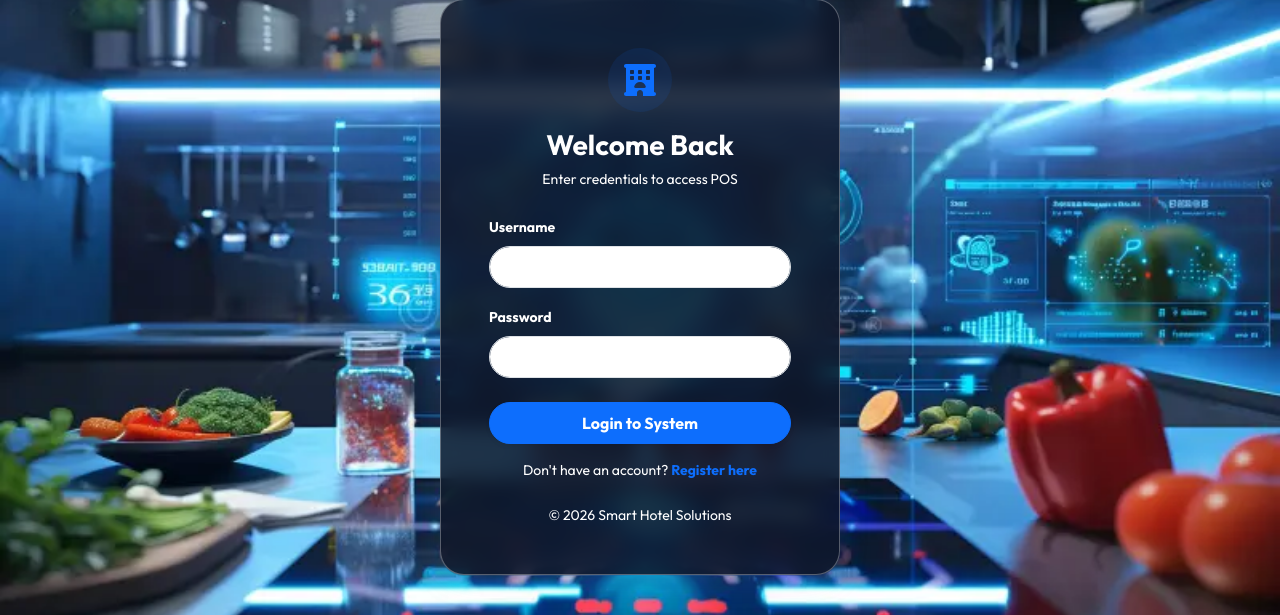
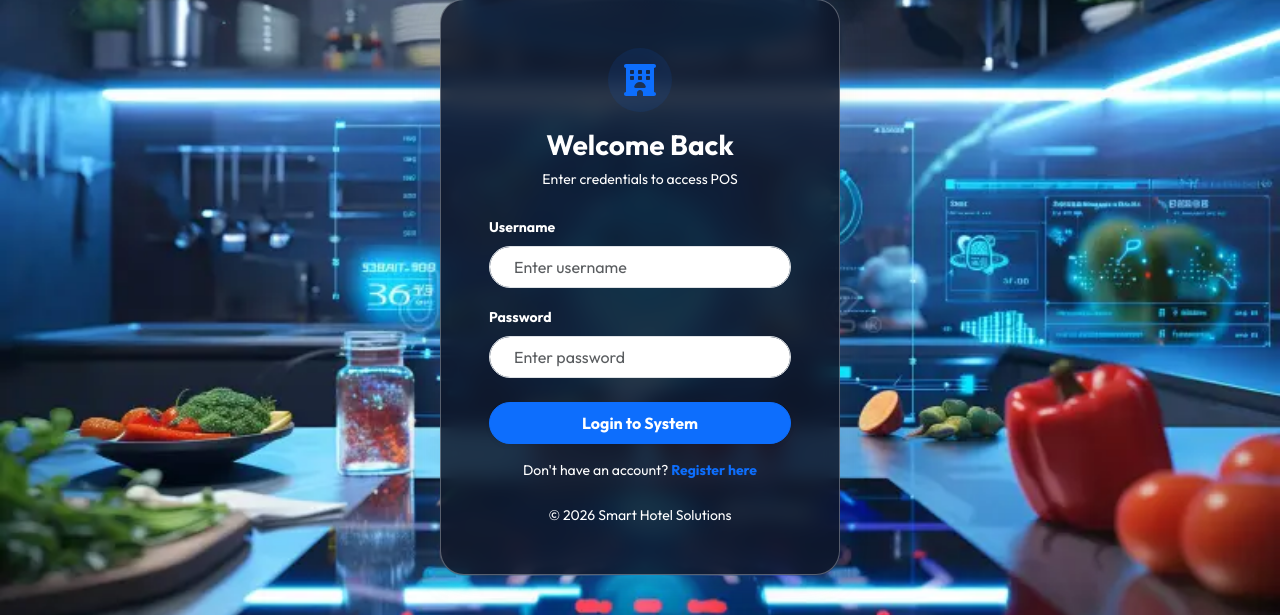
Before and after one commit to balajipalanisamy146/Grand_serve-hotel-billing-system, a Flask app: page /login in a window 1280 px wide. Shown: the part 113-728 px from the top of the page. Run offline with Flask 3, Linux system fonts and the light colour scheme; some libraries are stand-ins or nearby versions.

Commit message:
add input placeholder for login

```diff
--- a/templates/login.html
+++ b/templates/login.html
@@ -40,15 +40,15 @@
         <form id="loginForm">
             <div class="mb-3 text-start">
                 <label class="form-label text-white small fw-bold">Username</label>
-                <input type="text" class="form-control rounded-pill px-4 py-2" id="username" required>
+                <input type="text" class="form-control rounded-pill px-4 py-2" id="username" placeholder="Enter username" required>
             </div>
             <div class="mb-4 text-start">
                 <label class="form-label text-white small fw-bold">Password</label>
-                <input type="password" class="form-control rounded-pill px-4 py-2" id="password" required>
+                <input type="password" class="form-control rounded-pill px-4 py-2" id="password" placeholder="Enter password" required>
             </div>
             <div class="mb-4 text-start" id="confirmPasswordGroup" hidden>
                 <label class="form-label text-white small fw-bold" for="confirmPassword">Confirm Password</label>
-                <input type="password" class="form-control rounded-pill px-4 py-2" id="confirmPassword" autocomplete="new-password">
+                <input type="password" class="form-control rounded-pill px-4 py-2" id="confirmPassword" placeholder="Re-enter password" autocomplete="new-password">
             </div>
             <button type="submit" class="btn btn-primary w-100 rounded-pill py-2 fw-bold shadow-sm mb-3" id="authBtn">
                 Login to System
```
